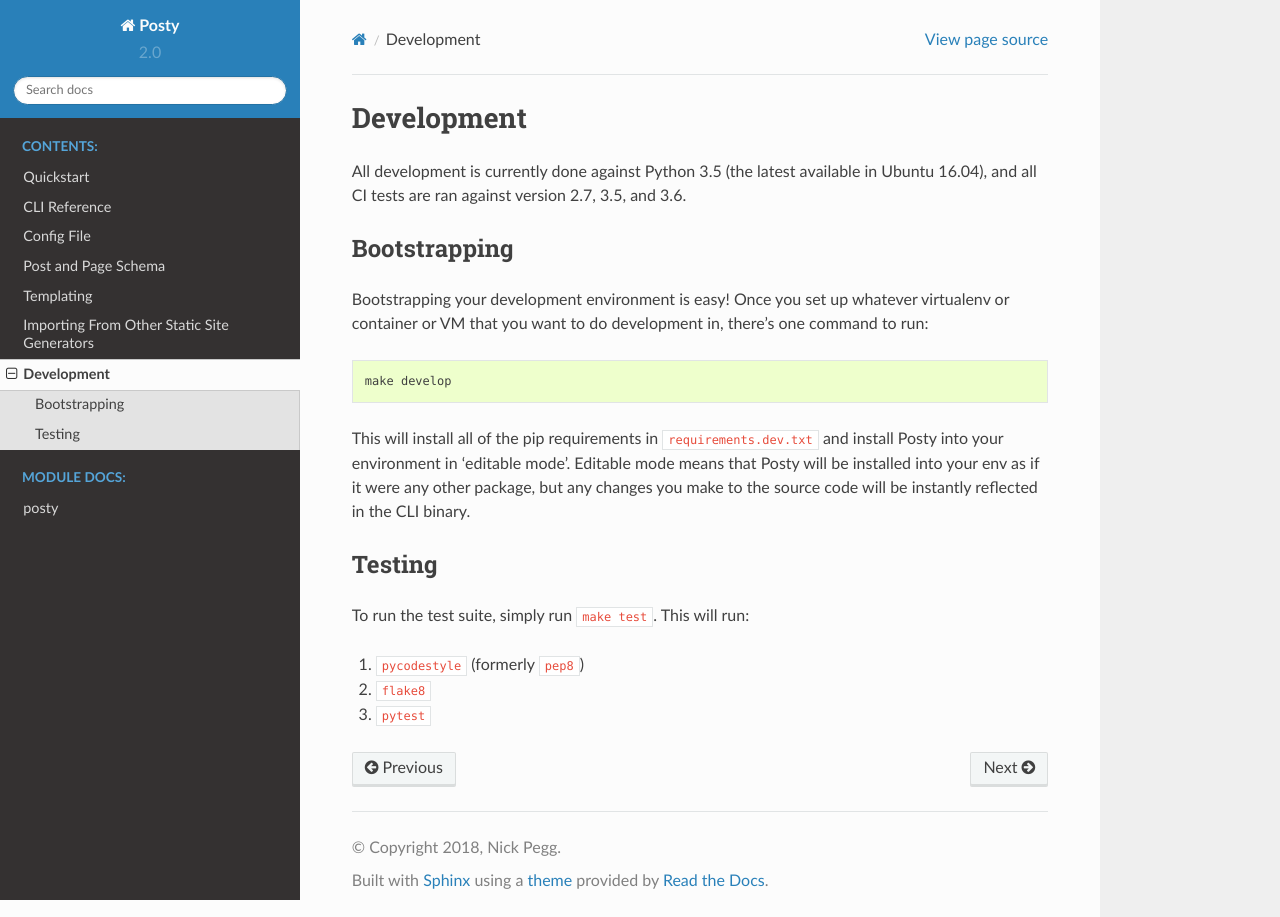
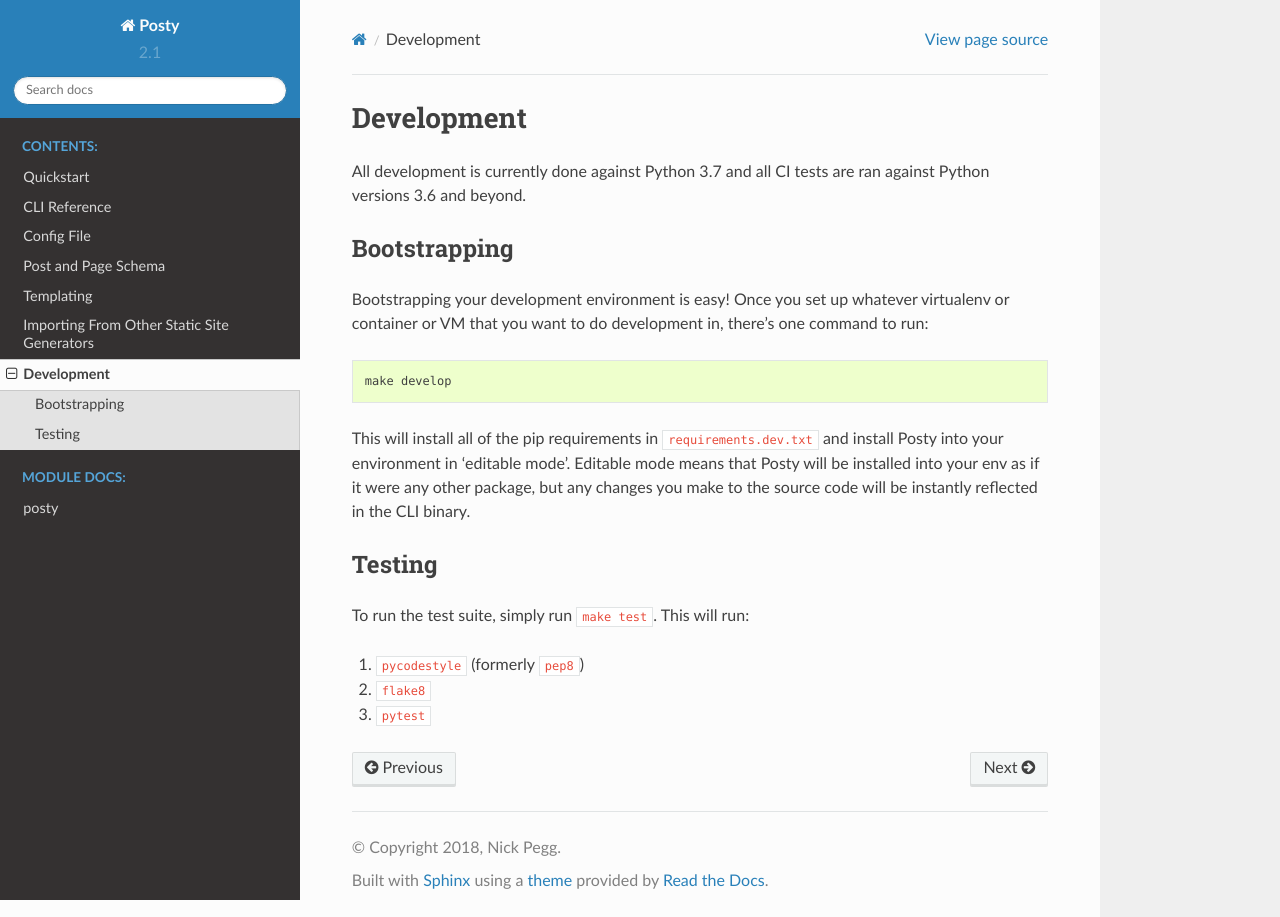
Before and after one commit to nickpegg/posty, a Sphinx documentation site: the page built from doc/development.rst, in a window 1280 px wide. Built offline with Sphinx 7.4.7 and the Read the Docs theme 2.0.0, drawn with Linux system fonts in a browser that asks for light colours.

Commit message:
Release v2.1.0
- Refactor jinja-in-markdown rendering to be global, fixing a bug where
  unrendered jinja was appearing in RSS feeds.
- Remove Python 2.7 support (EOL)
- Remove Python 3.5 support
- Bump feegen to >=0.9.0 to fix security bug
- Use yaml.safe_load() instead of yaml.load()

Minor housekeeping:
- Add MIT license
- Use Pipenv instead of requirements.txt

```diff
--- a/doc/conf.py
+++ b/doc/conf.py
@@ -62,9 +62,9 @@ author = 'Nick Pegg'
 # built documents.
 #
 # The short X.Y version.
-version = '2.0'
+version = '2.1'
 # The full version, including alpha/beta/rc tags.
-release = '2.0.3'
+release = '2.1.0'
 
 # The language for content autogenerated by Sphinx. Refer to documentation
 # for a list of supported languages.
--- a/doc/development.rst
+++ b/doc/development.rst
@@ -1,8 +1,8 @@
 Development
 ===========
 
-All development is currently done against Python 3.5 (the latest available in
-Ubuntu 16.04), and all CI tests are ran against version 2.7, 3.5, and 3.6.
+All development is currently done against Python 3.7 and all CI tests are ran against
+Python versions 3.6 and beyond.
 
 Bootstrapping
 -------------
--- a/setup.py
+++ b/setup.py
@@ -2,7 +2,7 @@ from setuptools import setup, find_packages
 
 setup(
     name='posty',
-    version='2.0.3',
+    version='2.1.0',
     author='Nick Pegg',
     author_email='nick@nickpegg.com',
     url='https://github.com/nickpegg/posty',
```
